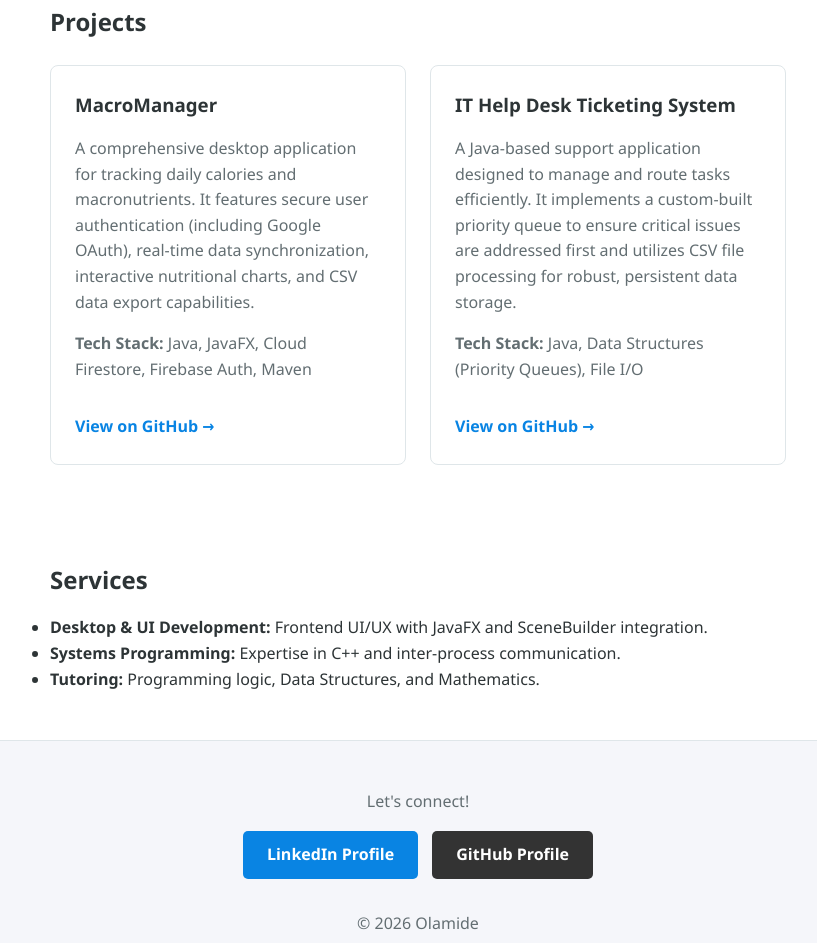
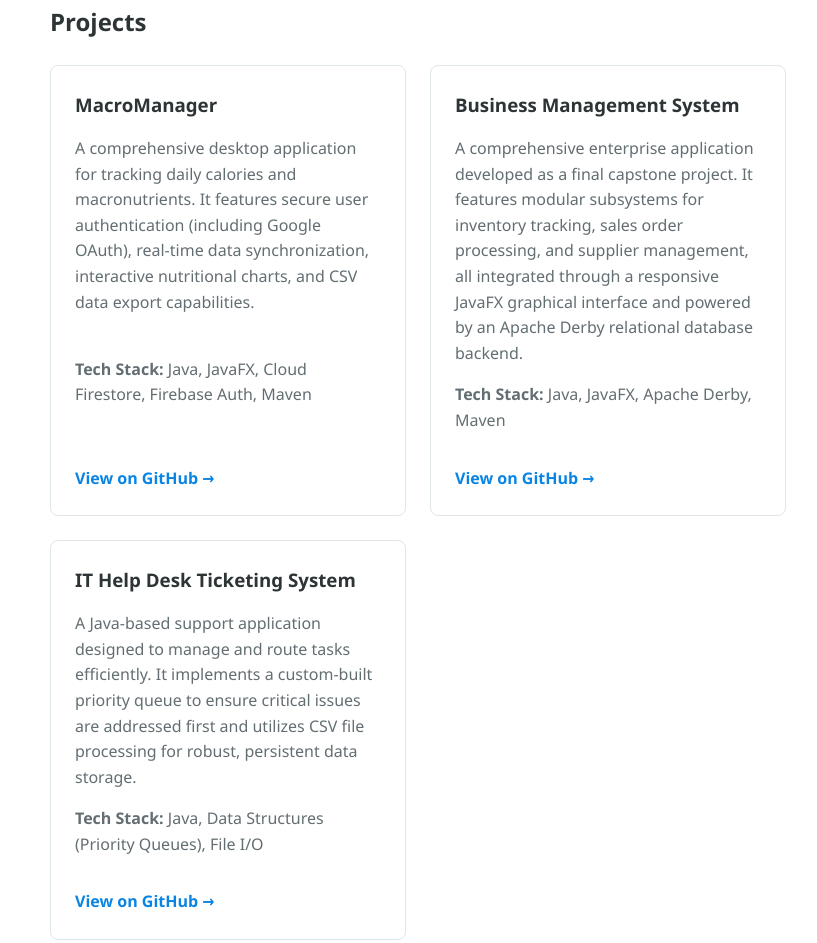
Before and after one commit to olaaroso/olaaroso.github.io, a plain HTML site: page index.html in a window 1280 px wide. Shown: the part 426-1369 px from the top of the page, without its empty margins (222-1039 px from the left). Drawn offline with Linux system fonts and the light colour scheme.

Commit message:
Updating projects

```diff
--- a/index.html
+++ b/index.html
@@ -45,6 +45,12 @@
                 <a href="https://github.com/olaaroso/macromanager" target="_blank" rel="noopener noreferrer">View on GitHub →</a>
             </div>
             <div class="card">
+                <h3>Business Management System</h3>
+                <p>A comprehensive enterprise application developed as a final capstone project. It features modular subsystems for inventory tracking, sales order processing, and supplier management, all integrated through a responsive JavaFX graphical interface and powered by an Apache Derby relational database backend.</p>
+                <p><strong>Tech Stack:</strong> Java, JavaFX, Apache Derby, Maven</p>
+                <a href="https://github.com/austinaohara/business_management" target="_blank" rel="noopener noreferrer">View on GitHub →</a>
+            </div>
+            <div class="card">
                 <h3>IT Help Desk Ticketing System</h3>
                 <p>A Java-based support application designed to manage and route tasks efficiently. It implements a custom-built priority queue to ensure critical issues are addressed first and utilizes CSV file processing for robust, persistent data storage.</p>
                 <p><strong>Tech Stack:</strong> Java, Data Structures (Priority Queues), File I/O</p>
```
